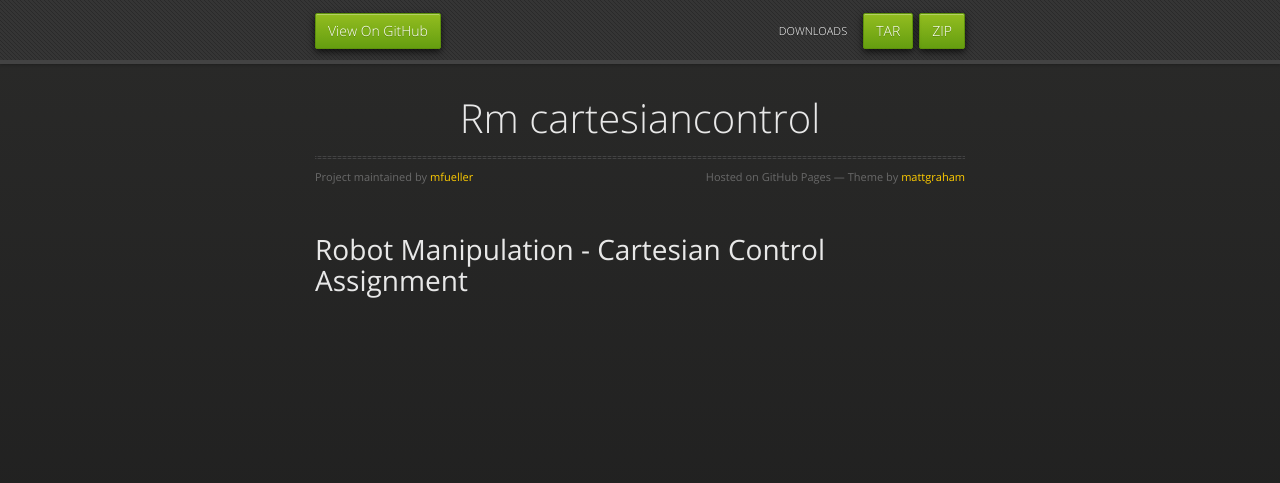
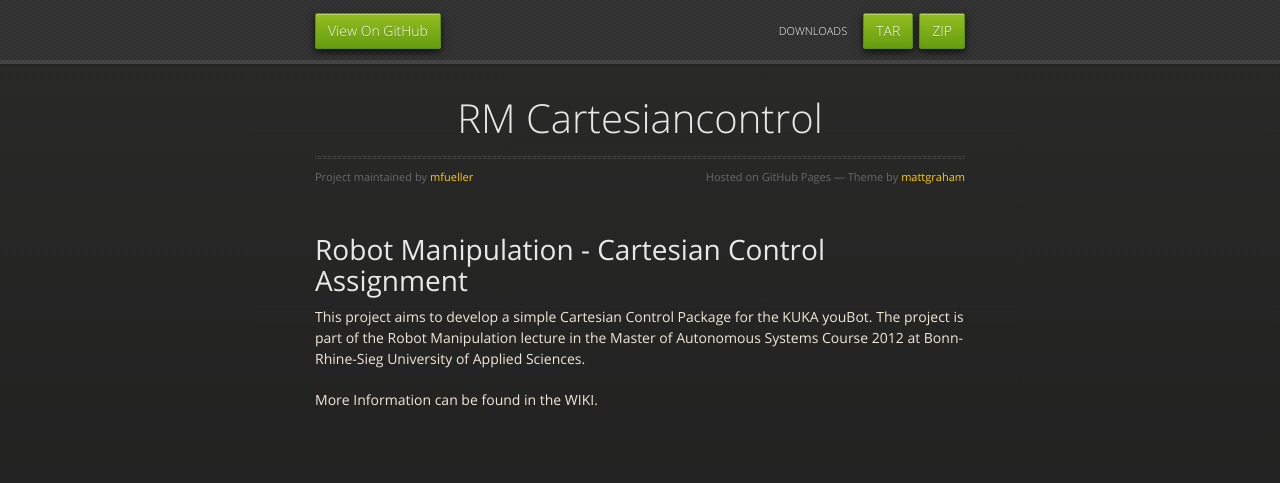
Before and after one commit to mfueller/RM_CartesianControl, a plain HTML site: page index.html in a window 1280 px wide. Drawn offline with nearby package versions, Linux system fonts and the light colour scheme.

Commit message:
Create gh-pages branch via GitHub

```diff
--- a/index.html
+++ b/index.html
@@ -3,7 +3,7 @@
   <head>
     <meta charset="utf-8">
     <meta http-equiv="X-UA-Compatible" content="chrome=1">
-    <title>Rm cartesiancontrol by mfueller</title>
+    <title>RM Cartesiancontrol by mfueller</title>
     <link rel="stylesheet" href="stylesheets/styles.css">
     <link rel="stylesheet" href="stylesheets/pygment_trac.css">
     <script src="https://ajax.googleapis.com/ajax/libs/jquery/1.7.1/jquery.min.js"></script>
@@ -31,7 +31,7 @@
 
       <section>
         <div id="title">
-          <h1>Rm cartesiancontrol</h1>
+          <h1>RM Cartesiancontrol</h1>
           <p></p>
           <hr>
           <span class="credits left">Project maintained by <a href="https://github.com/mfueller">mfueller</a></span>
@@ -39,6 +39,11 @@
         </div>
 
         <h1>Robot Manipulation - Cartesian Control Assignment</h1>
+
+<p>This project aims to develop a simple Cartesian Control Package for the KUKA youBot.
+The project is part of the Robot Manipulation lecture in the Master of Autonomous Systems Course 2012 at Bonn-Rhine-Sieg University of Applied Sciences.</p>
+
+<p>More Information can be found in the WIKI.</p>
       </section>
 
     </div>
--- a/params.json
+++ b/params.json
@@ -1 +1 @@
-{"body":"# Robot Manipulation - Cartesian Control Assignment\r\n\r\n","tagline":"","note":"Don't delete this file! It's used internally to help with page regeneration.","name":"Rm cartesiancontrol","google":""}
+{"body":"# Robot Manipulation - Cartesian Control Assignment\r\n\r\nThis project aims to develop a simple Cartesian Control Package for the KUKA youBot.\r\nThe project is part of the Robot Manipulation lecture in the Master of Autonomous Systems Course 2012 at Bonn-Rhine-Sieg University of Applied Sciences.\r\n\r\nMore Information can be found in the WIKI.\r\n","google":"","note":"Don't delete this file! It's used internally to help with page regeneration.","tagline":"","name":"RM Cartesiancontrol"}
```
